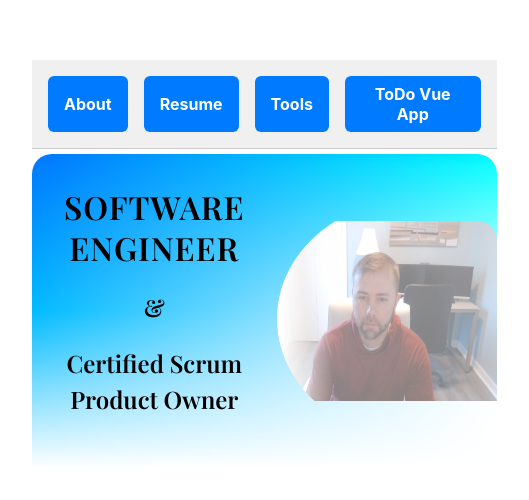
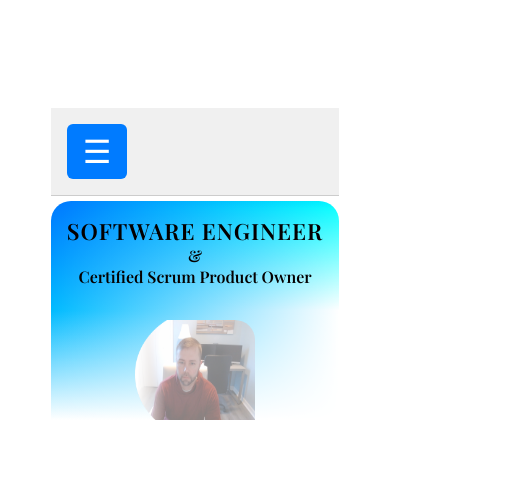
Before and after one commit to bgates284/vue_todo, a Vue app: page / in a window 390 px wide. Shown: the part 158-658 px from the top of the page, 529 px wide, since content can reach past the window. Built offline with nearby package versions, Linux system fonts and the light colour scheme; the HTML template or start-up script is replaced by a standard one.

Commit message:
mobile display

```diff
--- a/src/App.vue
+++ b/src/App.vue
@@ -1,11 +1,14 @@
 <script setup>
-import { ref } from 'vue'
+import { ref, onMounted } from 'vue'
 import Resume from './components/Resume.vue'
 import ToDo from './components/ToDo.vue'
 import Tools from './components/Tools.vue'
 import About from './components/About.vue'
 
+// Declare variables and refs
 const currentComponent = ref('About')
+const showMenu = ref(false)
+const isMobile = ref(window.innerWidth <= 768)
 
 const components = {
   ToDo,
@@ -13,16 +16,34 @@ const components = {
   Tools,
   About
 }
+
+// Function to toggle menu visibility
+const toggleMenu = () => {
+  showMenu.value = !showMenu.value
+}
+
+// Listen for window resize to adjust mobile state
+onMounted(() => {
+  window.addEventListener('resize', () => {
+    isMobile.value = window.innerWidth <= 768
+    if (!isMobile.value) showMenu.value = false // Close menu on larger screens
+  })
+})
 </script>
 
 <template>
   <div class="wrapper">
     <!-- This nav is always visible -->
     <nav class="nav-bar">
-      <button @click="currentComponent = 'About'">About</button>
-      <button @click="currentComponent = 'Resume'">Resume</button>
-      <button @click="currentComponent = 'Tools'">Tools</button>
-      <button @click="currentComponent = 'ToDo'">ToDo Vue App</button>
+      <button class="hamburger" @click="toggleMenu" v-if="isMobile">
+        ☰
+      </button>
+      <div class="nav-links" :class="{'active': showMenu}">
+        <button @click="currentComponent = 'About'">About</button>
+        <button @click="currentComponent = 'Resume'">Resume</button>
+        <button @click="currentComponent = 'Tools'">Tools</button>
+        <button @click="currentComponent = 'ToDo'">ToDo Vue App</button>
+      </div>
     </nav>
 
     <!-- Only this changes -->
@@ -35,7 +56,8 @@ const components = {
   background: #f0f0f0;
   padding: 1rem;
   display: flex;
-  gap: 1rem;
+  align-items: center;
+  justify-content: space-between;
   border-bottom: 1px solid #ccc;
 }
 
@@ -53,4 +75,49 @@ const components = {
 .nav-bar button:hover {
   background-color: #0056b3;
 }
+
+.hamburger {
+  display: none;
+  font-size: 1.5rem;
+}
+
+.nav-links {
+  display: flex;
+  gap: 1rem;
+}
+
+.nav-links button {
+  display: block;
+}
+
+.nav-links.active {
+  display: block;
+}
+
+@media (max-width: 768px) {
+  .nav-links {
+    display: none;
+    width: 100%;
+    text-align: center;
+  }
+
+  .hamburger {
+    display: block;
+    background: none;
+    border: none;
+    font-size: 2rem;
+    color: #007bff;
+    cursor: pointer;
+  }
+
+  .nav-links.active {
+    display: block;
+    padding-top: 1rem;
+  }
+
+  .nav-links button {
+    width: 100%;
+    padding: 1rem;
+  }
+}
 </style>
--- a/src/components/About.vue
+++ b/src/components/About.vue
@@ -19,9 +19,8 @@
     background: linear-gradient(to right, #007bff, #ffffff),
                 linear-gradient(to bottom,#007bff, white);
     background-blend-mode: overlay;
-    padding: 0rem;
+    padding: 0;
     width: 100%;
-    /* box-sizing: border-box; */
     border-top-left-radius: 20px;
     border-top-right-radius: 20px;
     overflow: hidden;
@@ -44,10 +43,58 @@
     letter-spacing: 1px;
   }
 
+  .banner-text h2 {
+    font-size: 1.5rem;
+    margin: 0;
+    line-height: 1.3;
+  }
+
   .pic {
     width: 220px;
     height: 180px;
     border-top-right-radius: 20px;
   }
 
+  /* Media Queries for Responsiveness */
+
+  @media (max-width: 768px) {
+    .image-banner {
+      flex-direction: column; /* Stack text and image vertically */
+      text-align: center; /* Center-align the text */
+    }
+
+    .banner-text {
+      padding: 1rem; /* Reduce padding on smaller screens */
+    }
+
+    .banner-text h1 {
+      font-size: 1.6rem; /* Adjust font size */
+    }
+
+    .banner-text h2 {
+      font-size: 1.2rem; /* Adjust font size */
+    }
+
+    .pic {
+      width: 150px; /* Adjust image size */
+      height: 130px; /* Adjust image size */
+      margin-top: 1rem; /* Add some space above the image */
+    }
+  }
+
+  @media (max-width: 480px) {
+    .banner-text h1 {
+      font-size: 1.4rem; /* Smaller font size for smaller devices */
+    }
+
+    .banner-text h2 {
+      font-size: 1rem; /* Smaller font size for smaller devices */
+    }
+
+    .pic {
+      width: 120px; /* Further adjust image size */
+      height: 100px; /* Further adjust image size */
+      margin-top: 1rem; /* Space for the image */
+    }
+  }
   </style>
--- a/src/components/ToDo.vue
+++ b/src/components/ToDo.vue
@@ -43,7 +43,6 @@ onMounted(() => {
 </script>
 
 <template>
-
   <div class="tech-blurb">
     <p>
       This page is built using <strong>Vue 3</strong> with the <strong>Composition API</strong> for reactive state management,
@@ -98,8 +97,8 @@ onMounted(() => {
       </div>
     </div>
   </section>
+</template>
 
-</template>
 <style scoped>
 @import url('https://fonts.googleapis.com/css2?family=Playfair+Display:wght@600&display=swap');
 
@@ -227,8 +226,19 @@ onMounted(() => {
   line-height: 1.6;
 }
 
-/* 🔽 Mobile Responsiveness */
+/* Mobile Responsiveness */
 @media (max-width: 600px) {
+  .tech-blurb {
+    padding: 1rem;
+    margin: 1rem;
+    max-width: 90%; /* Allow the tech blurb to use more screen space */
+  }
+
+  .tech-blurb p {
+    font-size: 1rem; /* Reduce font size on mobile */
+    line-height: 1.4;
+  }
+
   .todo-item {
     flex-direction: column;
     align-items: stretch;
```
Lines whose indentation alone changed are shown as unchanged.
